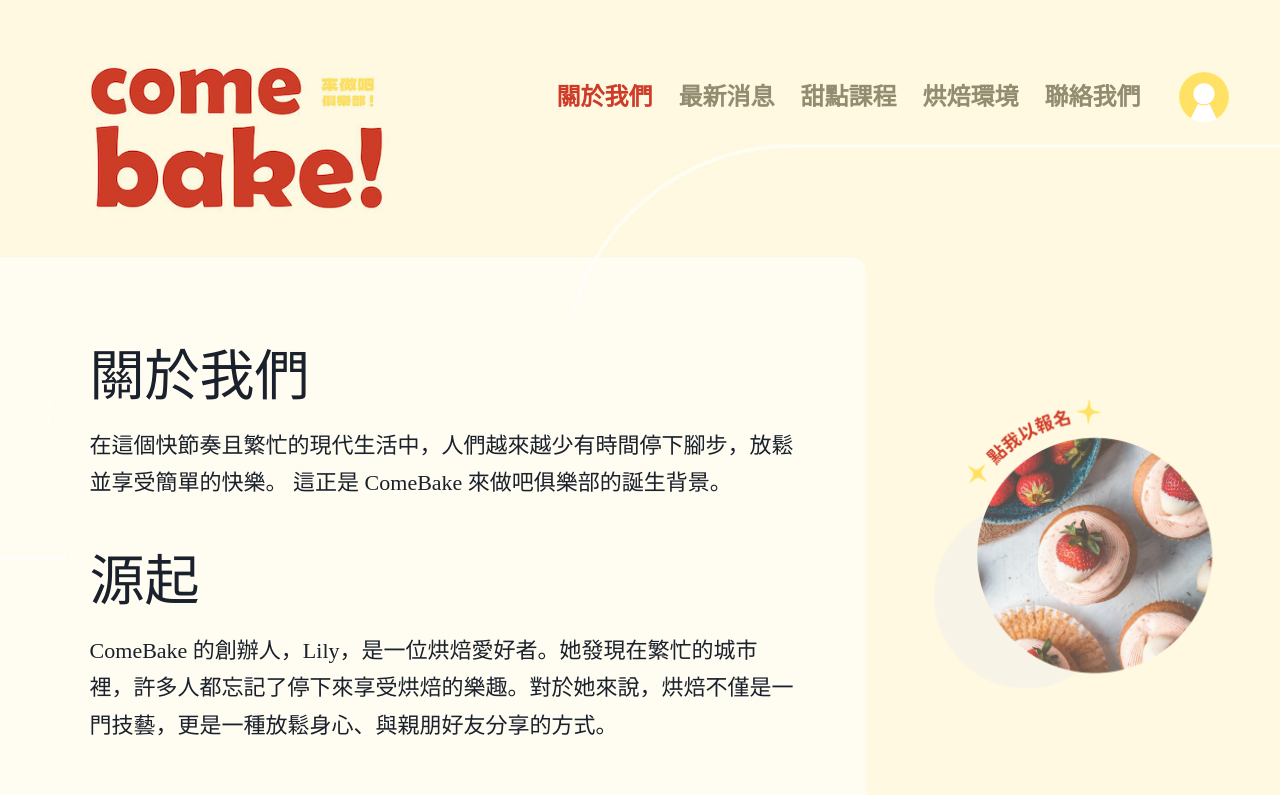
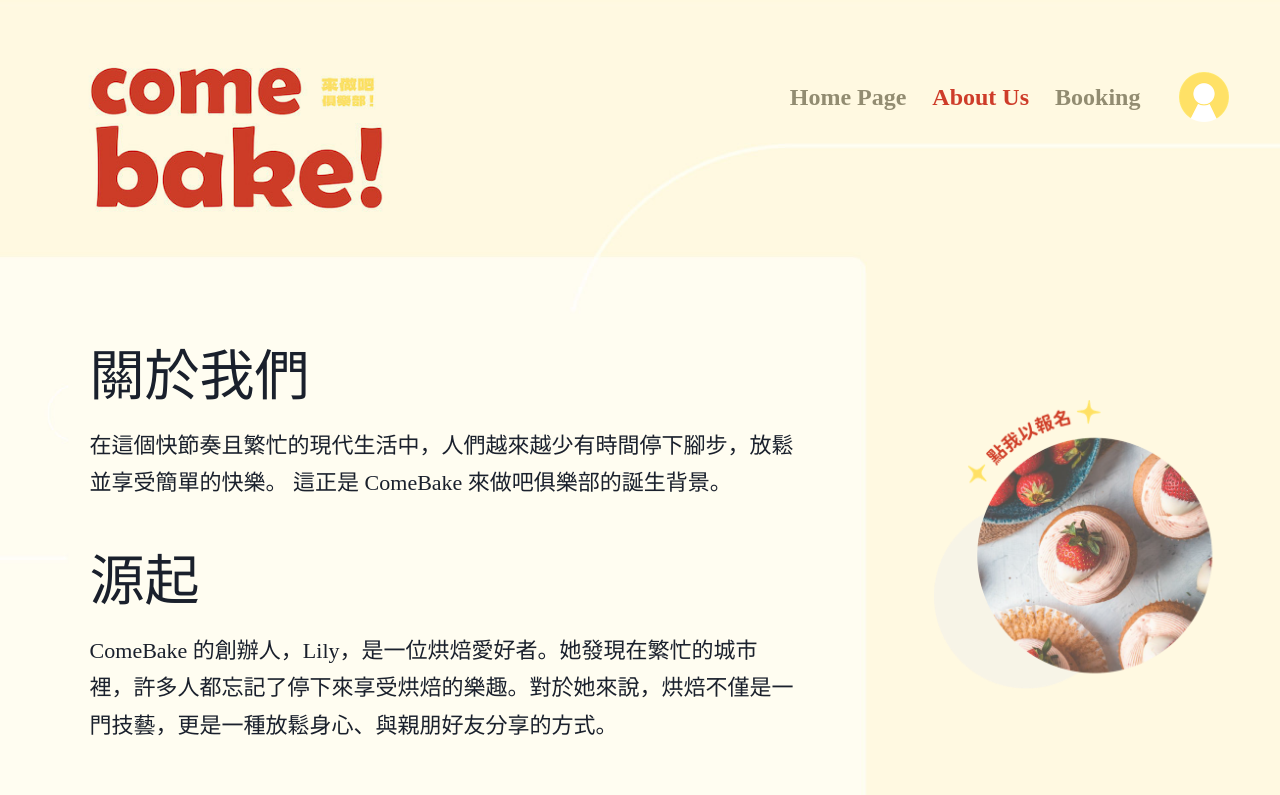
Before and after one commit to hsiangling0/ComeBake_Web, a React (Create React App) app: page /#/introduction in a window 1280 px wide. Shown: the top 795 px of the page. Built offline with nearby package versions, Linux system fonts and the light colour scheme; a web font is replaced by a local one.

Commit message:
react-script and chakra-ui

```diff
--- a/src/Component/tabs.js
+++ b/src/Component/tabs.js
@@ -30,28 +30,18 @@ export default function Tabs(props) {
     >
       <Breadcrumb separator="" spacing="13px">
         <BreadcrumbItem>
-          <BreadcrumbLink className="tab" href="/#/introduction">
-            關於我們
+          <BreadcrumbLink className="tab" href="/">
+            Home Page
           </BreadcrumbLink>
         </BreadcrumbItem>
         <BreadcrumbItem>
-          <BreadcrumbLink className="tab" href="/">
-            最新消息
+          <BreadcrumbLink className="tab" href="/#/introduction">
+            About Us
           </BreadcrumbLink>
         </BreadcrumbItem>
         <BreadcrumbItem>
           <BreadcrumbLink className="tab" href="/#/booking/finding">
-            甜點課程
-          </BreadcrumbLink>
-        </BreadcrumbItem>
-        <BreadcrumbItem>
-          <BreadcrumbLink className="tab" href="/">
-            烘焙環境
-          </BreadcrumbLink>
-        </BreadcrumbItem>
-        <BreadcrumbItem>
-          <BreadcrumbLink className="tab" href="/">
-            聯絡我們
+            Booking
           </BreadcrumbLink>
         </BreadcrumbItem>
       </Breadcrumb>
--- a/src/Pages/booking.js
+++ b/src/Pages/booking.js
@@ -1,6 +1,6 @@
 import { useParams } from "react-router-dom";
 import { useEffect, useState } from "react";
-import { Box, Flex, Text } from "@chakra-ui/layout";
+import { Box, Flex, Text } from "@chakra-ui/react";
 import {
   Select,
   Image,
--- a/src/Pages/home.js
+++ b/src/Pages/home.js
@@ -1,5 +1,4 @@
-import { Box } from "@chakra-ui/layout";
-import { Image, Link } from "@chakra-ui/react";
+import { Image, Link, Box } from "@chakra-ui/react";
 import Home_bg from "../Background/home_bg.jpg";
 import { motion } from "framer-motion";
 import lemon from "../Icons/lemon_cake.png";
--- a/src/Pages/introduction.js
+++ b/src/Pages/introduction.js
@@ -1,5 +1,4 @@
-import { Box } from "@chakra-ui/layout";
-import { Image, Link, Stack, Text, Flex } from "@chakra-ui/react";
+import { Image, Link, Stack, Text, Flex, Box } from "@chakra-ui/react";
 import introduction_bg from "../Background/introduction_bg.jpg";
 import Tabs from "../Component/tabs";
 import booking from "../Icons/booking_home.png";
@@ -25,7 +24,7 @@ export default function Introduction() {
       backgroundSize="100%"
       position="relative"
     >
-      <Tabs page="0" />
+      <Tabs page="1" />
       <Box h="calc(100vw*4/5)">
         <Link href="/">
           <Image
--- a/src/Pages/product.js
+++ b/src/Pages/product.js
@@ -1,6 +1,5 @@
-import { Box } from "@chakra-ui/layout";
 import { useParams } from "react-router-dom";
-import { Image, Link } from "@chakra-ui/react";
+import { Image, Link, Box } from "@chakra-ui/react";
 import { motion } from "framer-motion";
 import { dessert } from "../Component/product_detail";
 import lemom_bg from "../Background/lemon_bg.jpg";
```
Also changed, not shown: 1 other file (tests, documents, lock files or other folders).
